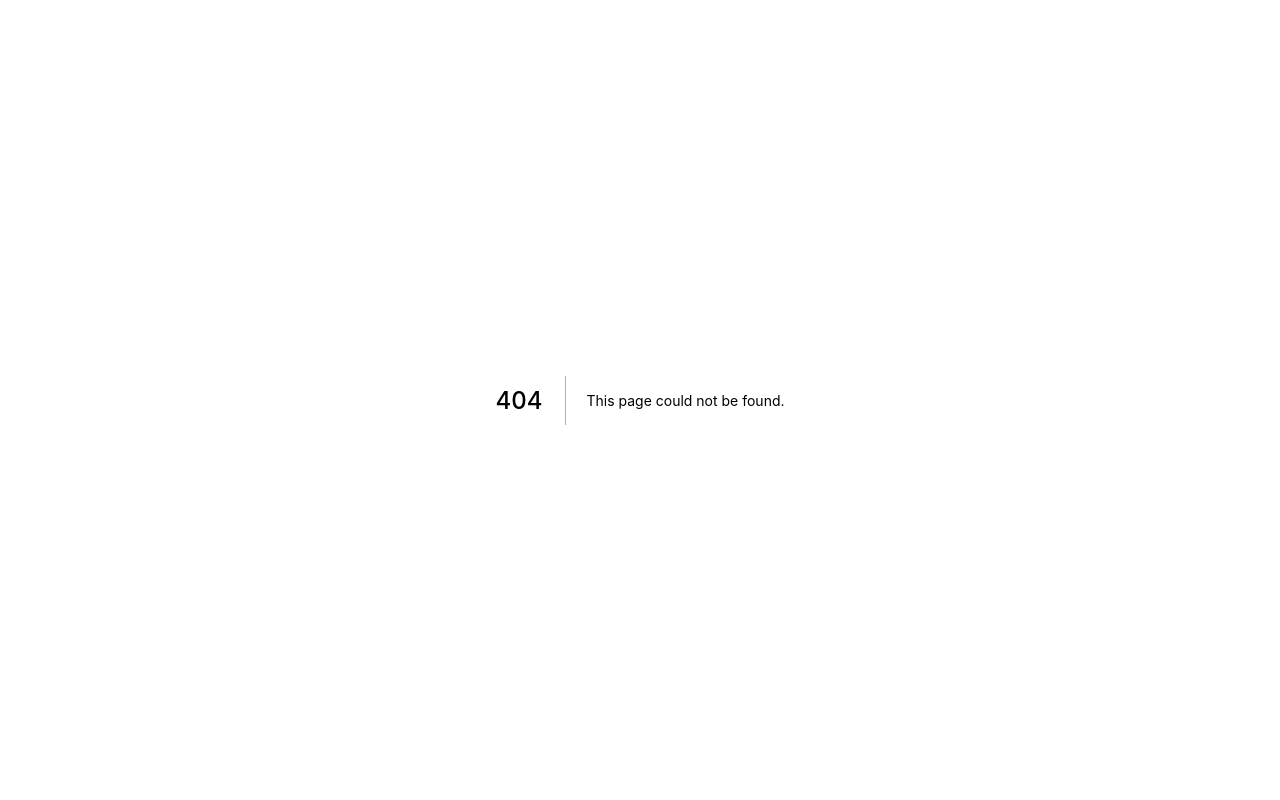
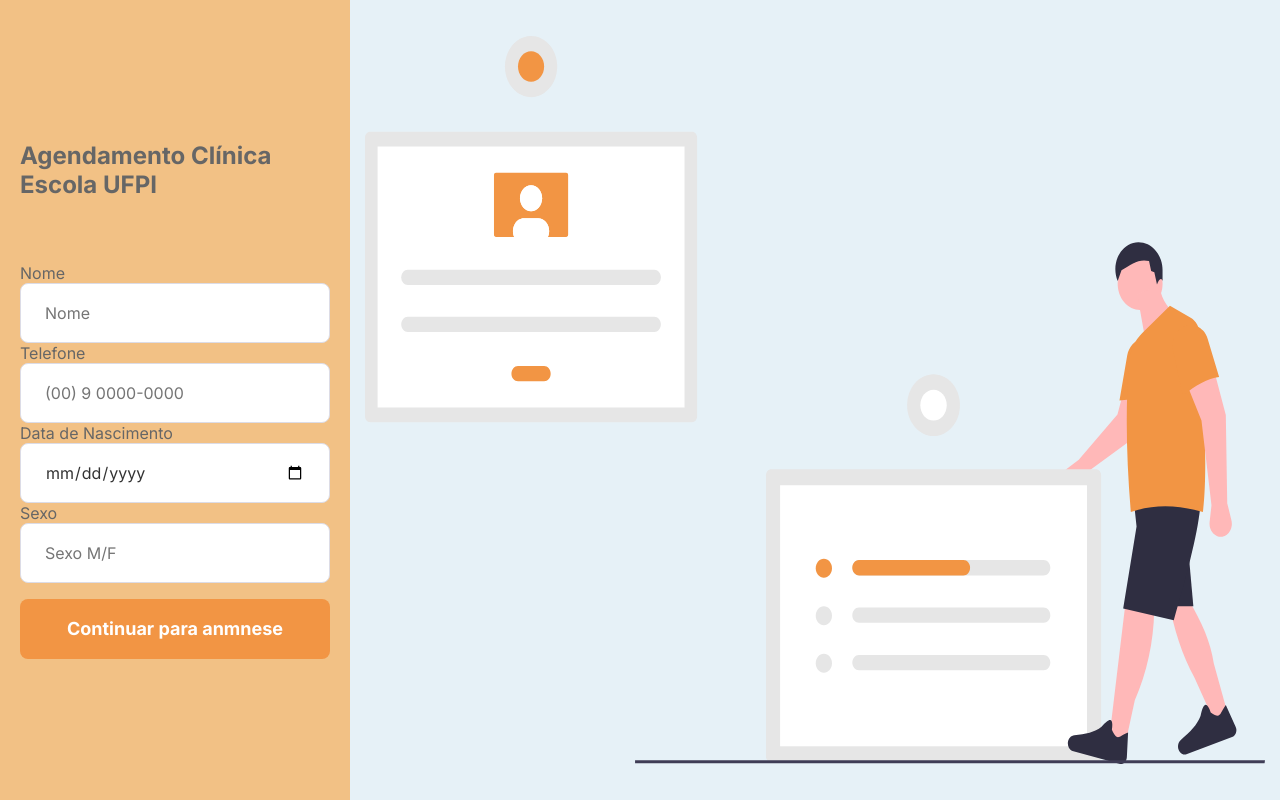
Before and after one commit to amslimaa/codonto-frontend, a Next.js app: page /booking in a window 1280 px wide. Before the commit this address had no page. Built offline with nearby package versions, Linux system fonts and the light colour scheme.

Commit message:
add booking page

```diff
--- /dev/null
+++ b/src/pages/booking.tsx
@@ -0,0 +1,36 @@
+import Head from 'next/head'
+
+import { MainContainer } from '../styled/booking';
+export default function booking(){
+
+  return (
+    <MainContainer>
+      <Head>
+        <title>Agendamento CE - UFPI</title>
+      </Head>
+      <div className="section">
+        <div className="left">
+          <h2>Agendamento Clínica Escola UFPI</h2>
+          <form action="">
+            <label htmlFor="name">Nome</label>
+            <input type="text" name="name" placeholder="Nome" />
+
+            <label htmlFor="telefone">Telefone</label>
+            <input type="text" name="telefone" placeholder="(00) 9 0000-0000"/>
+
+            <label htmlFor="date-born">Data de Nascimento</label>
+            <input type="date" name="date-born" placeholder="Data de nascimento"/>
+
+            <label htmlFor="sex">Sexo</label>
+            <input type="text" name="sex"placeholder="Sexo M/F"/>
+
+            <button className="button" type="submit">Continuar para anmnese</button>
+          </form>
+        </div>
+        <div className="right">
+          <img src="Cadastro.svg" alt="Cadastro img"/>
+        </div>
+      </div>
+    </MainContainer>
+  )
+}
--- /dev/null
+++ b/src/styled/booking.ts
@@ -0,0 +1,53 @@
+import styled from 'styled-components';
+
+export const MainContainer = styled.div`
+  background-color: #E6F1F7;
+  display: flex;
+  flex-direction: column;
+
+
+  .section {
+    height: 100vh;
+    display: flex;
+    .left{
+      h2{
+        padding-bottom: 4rem;
+      }
+      display: flex;
+      flex: 25;
+      flex-direction: column;
+      padding: 20px;
+
+
+      align-items: center;
+      justify-content: center;
+
+      background-color: #F2C185;
+
+      form input {
+        width: 100%;
+        height: 60px;
+        color: #333;
+        border: 1px solid #dcdce6;
+        border-radius: 8px;
+        padding: 0 24px;
+      }
+
+    }
+    .right{
+
+      display:flex;
+      flex: 75;
+
+      flex-direction:column;
+
+      justify-content:center;
+
+      align-items: center;
+
+      img{
+        width: rem;
+      }
+    }
+  }
+`;
--- a/src/styles/global.css
+++ b/src/styles/global.css
@@ -28,6 +28,7 @@
 body {
   background-color: var(--background);
   color: var(--text);
+  -webkit-font-smoothing: antialiased
 }
 
 body,
@@ -36,7 +37,25 @@
 button {
   font: 400 1rem "Inter", sans-serif;
 }
-
+.button {
+  width: 100%;
+  height: 60px;
+  background: var(--orange);
+  border: 0;
+  border-radius: 8px;
+  color: #fff;
+  font-weight: 700;
+  margin-top: 16px;
+  display: inline-block;
+  text-align: center;
+  text-decoration: none;
+  font-size: 18px;
+  line-height: 60px;
+  transition: filter 0.2s;
+}
+.button:hover {
+  filter: brightness(90%);
+}
 button {
   cursor: pointer;
 }
```
Also changed, not shown: src/pages/index.tsx (+8 -4 lines), public/Cadastro.svg (added).
